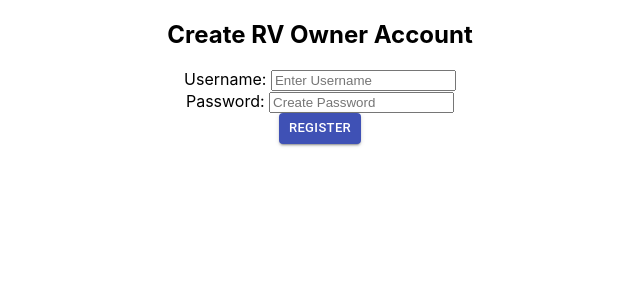
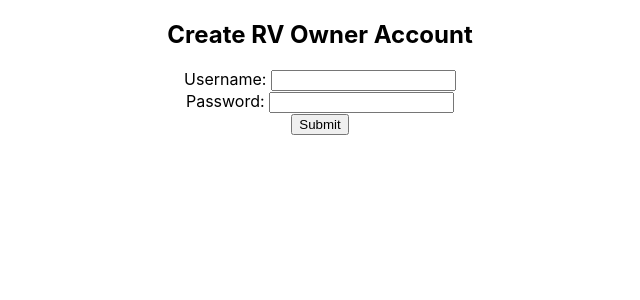
Before and after one commit to bwft-RVcamping-Airbnb/Frontend, a React (Create React App) app: page /rv/register in a window 1280 px wide. Shown: the top 300 px of the page, without its empty margins (320-960 px from the left). Built offline with nearby package versions, Linux system fonts and the light colour scheme.

Commit message:
Code & Form refactor. create rv user works

```diff
--- a/src/App.js
+++ b/src/App.js
@@ -5,9 +5,9 @@ import NavBar from './components/Navigation/Navbar';
 
 import { ThemeProvider } from '@material-ui/core/styles';
 
-import AccountSuccess  from './components/Auth/AccountSuccess';
-import RegisterRVUser from './components/Auth/RegisterRVUser';
-import RegisterLandUser from './components/Auth/RegisterLandUser';
+import AccountSuccess  from './components/Register/AccountSuccess';
+import RegisterRVUser from './components/Register/RegisterRVUser';
+import RegisterLandUser from './components/Register/RegisterLandUser';
 import PrivateRoute from './components/PrivateRoute/PrivateRoute';
 import AddListing from './components/Listings/AddListing';
 import Dashboard from './components/Dashboard/Dashboard';
--- a/src/components/Auth/Login.js
+++ b/src/components/Auth/Login.js
@@ -9,7 +9,6 @@ import "react-loader-spinner/dist/loader/css/react-spinner-loader.css"
 
 const Login = props => {
   const { register, handleSubmit, errors} = useForm()
-
 
   const onSubmit = data => {
     console.log(data);
@@ -36,13 +35,13 @@ const Login = props => {
         <h2>Please Log-in </h2>
         <form className="App" onSubmit={handleSubmit(onSubmit)}>
           <label>Username: </label>
-          <input name='username' ref={register({ required: true})} />
+          <input type="text" name='username' ref={register({ required: true})} />
 
           {errors.username && errors.username.type === 'required' && (<p>Username is required</p>
           )}
 
           <label>Password</label>
-          <input name='password' ref={register({ required: true})} />
+          <input type="password" name='password' ref={register({ required: true})} />
 
           {errors.password && errors.password.type === 'required' && (<p>Password is required</p>
           )}
--- a/src/components/Auth/RegisterRVUser.js
+++ /dev/null
@@ -1,77 +0,0 @@
-import React, { useState } from 'react';
-import Button from '@material-ui/core/Button';
-import Loader from 'react-loader-spinner';
-import { connect } from 'react-redux';
-
- import { registerNewRVUser } from '../../actions/registerNewRVUser';
-
- import "react-loader-spinner/dist/loader/css/react-spinner-loader.css"
-
- const RegisterRVUser = props => {
-   const [signup, setSignUp] = useState ({
-    username: '',
-    password: '',
-    is_land_owner: props.isLandOwner
-   });
-
-   const handleChange = e => {
-    setSignUp({
-      ...signup,
-      [e.target.name]: e.target.value
-    });
-  };
-
-  const handleSubmit= e => {
-    e.preventDefault();
-    console.log(signup);
-    props.registerNewRVUser(signup);
-    props.history.push('/account/success');
-  };
-
-  return (
-
-    <div className="sign-up-form-container">
-      {props.isLoading &&
-        <Loader type="Rings" color="red" />
-      }
-
-      {!props.isLoading &&
-        <>
-        <h2>Create RV Owner Account</h2>
-        <form onSubmit={handleSubmit}>
-          <div>
-            <label htmlFor='username'>Username: </label>
-            <input
-              id='username'
-              type='text'
-              placeholder='Enter Username'
-              onChange = {handleChange}
-              name='username'
-              value={signup.username}
-            />
-          </div>
-          <div>
-            <label htmlFor='password'>Password: </label>
-            <input
-              id='password'
-              type='password'
-              placeholder='Create Password'
-              onChange = {handleChange}
-              name='password'
-              value={signup.password}
-            />
-          </div>
-          <Button variant="contained" color="primary" size="small" type="submit">Register</Button>
-        </form>
-        </>
-      }
-    </div>
-  )
- }
-
- const mapStateToProps = state => ({
-    isLoading: state.newRVUser.isLoading,
-    isLandOwner: state.newRVUser.is_land_owner
- });
-
- export default connect(mapStateToProps, {registerNewRVUser})(RegisterRVUser);
--- a/src/components/Register/RegisterRVUser.js
+++ b/src/components/Register/RegisterRVUser.js
@@ -1,30 +1,64 @@
 import React from 'react'
 import { useForm } from 'react-hook-form'
+import Loader from 'react-loader-spinner';
+import { connect } from 'react-redux';
 
-function RegisterRVUser() {
+import { registerNewRVUser } from '../../actions/registerNewRVUser';
+
+import "react-loader-spinner/dist/loader/css/react-spinner-loader.css"
+
+const RegisterRVUser = props => {
   const { register, handleSubmit, errors} = useForm()
-  const onSubmit = (data) => {
-    console.log(data);
+  const onSubmit = data => {
+
+    const credentials = {
+      username: data.username,
+      password: data.password,
+      is_land_owner: props.isLandOwner
+    }
+
+    props.registerNewRVUser(credentials);
+    props.history.push('/account/success');
   }
 
   return (
-    <form className="App" onSubmit={handleSubmit(onSubmit)}>
-      <h2>Land Owner Login</h2>
-      <label>Name</label>
-      <input name='username' ref={register({ required: true})} />
+    <div className="sign-up-form-container">
+      {props.isLoading &&
+        <Loader type="Rings" color="red" />
+      }
 
-      {errors.username && errors.username.type === 'required' && (<p>This is required</p>
-      )}
+      {!props.isLoading &&
+        <>
+        <h2>Create RV Owner Account</h2>
+        <form className="App" onSubmit={handleSubmit(onSubmit)}>
 
-      <label>email</label>
-      <input name='email' ref={register({ required: true})} />
+          <div className="create-account-input-container">
 
-      {errors.email && errors.email.type === 'required' && (<p>This is required</p>
-      )}
+            <label>Username: </label>
+            <input type="text" name='username' ref={register({ required: true})} />
+            {errors.username && errors.username.type === 'required' && (<p>This is required</p>)}
 
-      <input type='submit' />
-    </form>
+          </div>
+          <div className="create-account-input-container">
+
+            <label>Password: </label>
+            <input type='password' name='password' ref={register({ required: true})} />
+            {errors.password && errors.password.type === 'required' && ( <p>This is required</p> )}
+
+          </div>
+
+          <input type='submit' />
+        </form>
+        </>
+      }
+
+    </div>
   )
 }
 
-export default RegisterRVUser;
+const mapStateToProps = state => ({
+  isLoading: state.newRVUser.isLoading,
+  isLandOwner: state.newRVUser.is_land_owner
+});
+
+export default connect(mapStateToProps, {registerNewRVUser})(RegisterRVUser);
```
Also changed, not shown: src/components/LogIn/LandOwnerLogin.js (deleted, +0 -30 lines), src/components/LogIn/RVLogin.js (deleted, +0 -30 lines), src/components/Register/AccountSuccess.js (renamed from src/components/Auth/AccountSuccess.js).
